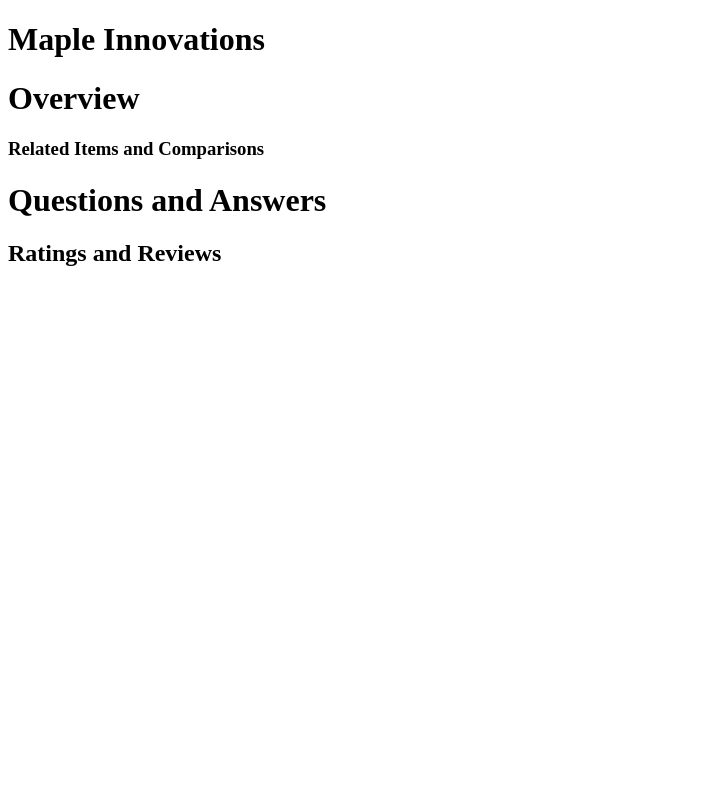
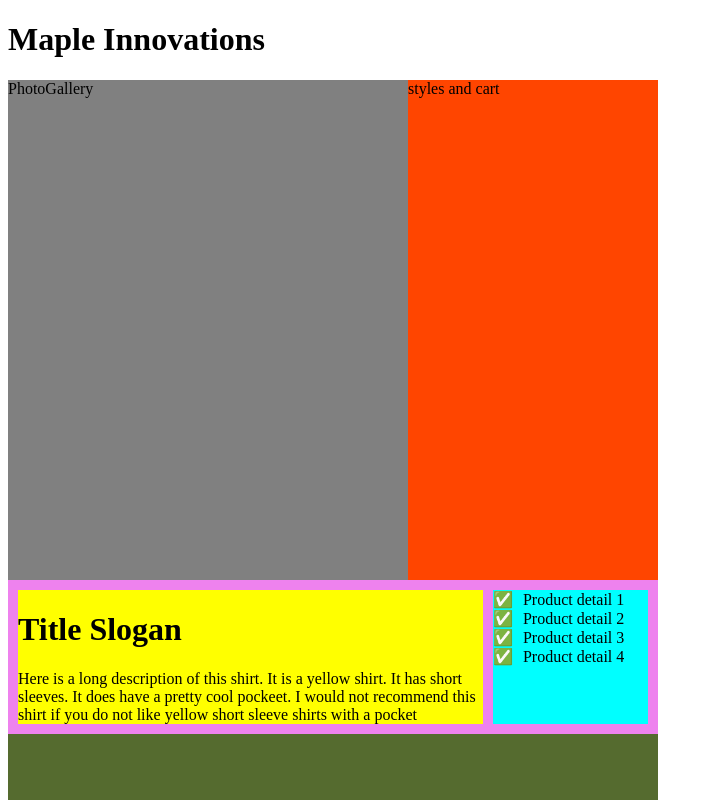
Before and after one commit to Pak-Attack/maple-innovations, a React app: page / in a window 1280 px wide. Shown: the top 800 px of the page, without its empty margins (0-713 px from the left). Built offline with nearby package versions, Linux system fonts and the light colour scheme.

Commit message:
completed general layout of the overview component. Product detail subcomponent rendering in correct general format as well. Created styles.css with some basic styling to see if layout is correct

```diff
--- a/client/src/components/Overview/Overview.jsx
+++ b/client/src/components/Overview/Overview.jsx
@@ -1,4 +1,7 @@
 import React from 'react';
+import ProductDescription from './productDesc.jsx';
+import StylesAndCart from './stylesAndCart.jsx';
+import Gallery from './gallery.jsx';
 
 class Overview extends React.Component{
   constructor(props) {
@@ -10,7 +13,13 @@
     render() {
       return(
         <div>
-          <h1>Overview</h1>
+          <div className="pic-style-container">
+            <div className="gallery-container"><Gallery /></div>
+            <div className="styles-container"><StylesAndCart /></div>
+          </div>
+          <div className="product-info-container">
+           <ProductDescription />
+          </div>
         </div>
       )
     }
--- /dev/null
+++ b/client/src/components/Overview/gallery.jsx
@@ -0,0 +1,11 @@
+import React from 'react';
+
+const Gallery = function (props) {
+  return(
+    <div>
+      PhotoGallery
+    </div>
+  )
+};
+
+export default Gallery;
--- /dev/null
+++ b/client/src/components/Overview/productDesc.jsx
@@ -0,0 +1,24 @@
+import React from 'react';
+
+const ProductDescription = function (props) {
+  return (
+    <div className="prod-desc-component">
+      <div className="slogan-description-container">
+        <div>
+          <h1>Title Slogan</h1>
+        </div>
+        <div>Here is a long description of this shirt. It is a yellow shirt. It has short sleeves. It does have a pretty cool pockeet. I would not recommend this shirt if you do not like yellow short sleeve shirts with a pocket
+        </div>
+      </div>
+      <div className="product-details-container">
+        <div><span className="product-detail-item">✅</span>Product detail 1</div>
+        <div><span className="product-detail-item">✅</span>Product detail 2</div>
+        <div><span className="product-detail-item">✅</span>Product detail 3</div>
+        <div><span className="product-detail-item">✅</span>Product detail 4</div>
+      </div>
+
+    </div>
+  )
+};
+
+export default ProductDescription;
--- /dev/null
+++ b/client/src/components/Overview/stylesAndCart.jsx
@@ -0,0 +1,11 @@
+import React from 'react';
+
+const StylesAndCart = function (props) {
+  return(
+    <div>
+      styles and cart
+    </div>
+  )
+};
+
+export default StylesAndCart;
--- a/public/index.html
+++ b/public/index.html
@@ -3,6 +3,7 @@
 <head>
   <meta charset="UTF-8">
   <meta name="viewport" content="width=device-width, initial-scale=1.0">
+  <link rel="stylesheet" href="styles.css">
   <title>Maple Innovations</title>
 </head>
 <body>
--- /dev/null
+++ b/public/styles.css
@@ -0,0 +1,49 @@
+.pic-style-container {
+  display: flex;
+  flex-direction: row;
+}
+
+.gallery-container {
+  height: 500px;
+  width: 400px;
+  background-color: gray;
+}
+
+.styles-container {
+  height: 500px;
+  width: 250px;
+  background-color: orangered;
+}
+
+.product-info-container {
+  height: 250px;
+  width: 650px;
+  background-color: darkolivegreen;
+}
+
+.prod-desc-component {
+  display: flex;
+  flex-direction: row;
+  padding: 5px;
+  background-color: violet;
+}
+
+.slogan-description-container {
+  display: flex;
+  flex-direction: column;
+  background-color: yellow;
+  margin: 5px;
+  width: 75%;
+}
+
+.product-details-container {
+  display: flex;
+  flex-direction: column;
+  background-color: aqua;
+  margin: 5px;
+  width: 25%;
+}
+
+.product-detail-item {
+  margin-right: 10px;
+}
```
Also changed, not shown: public/app.js.
